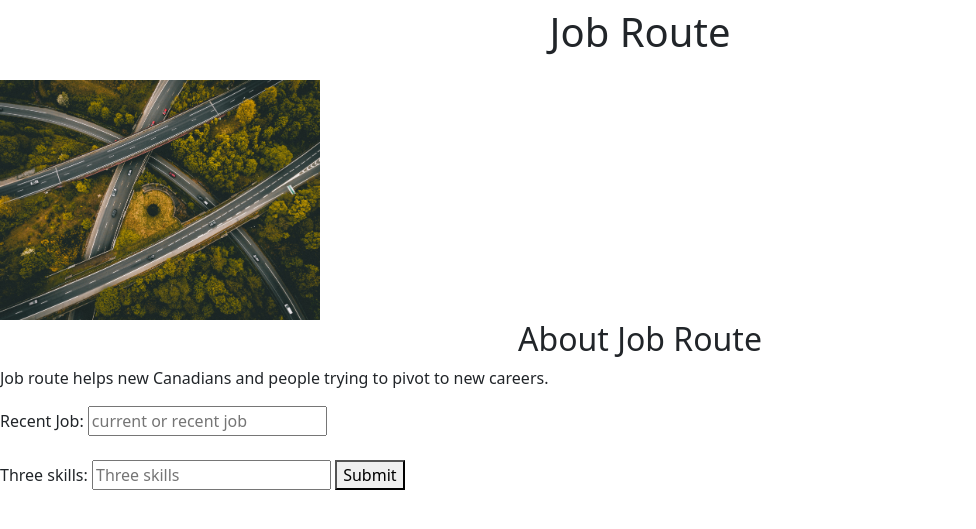
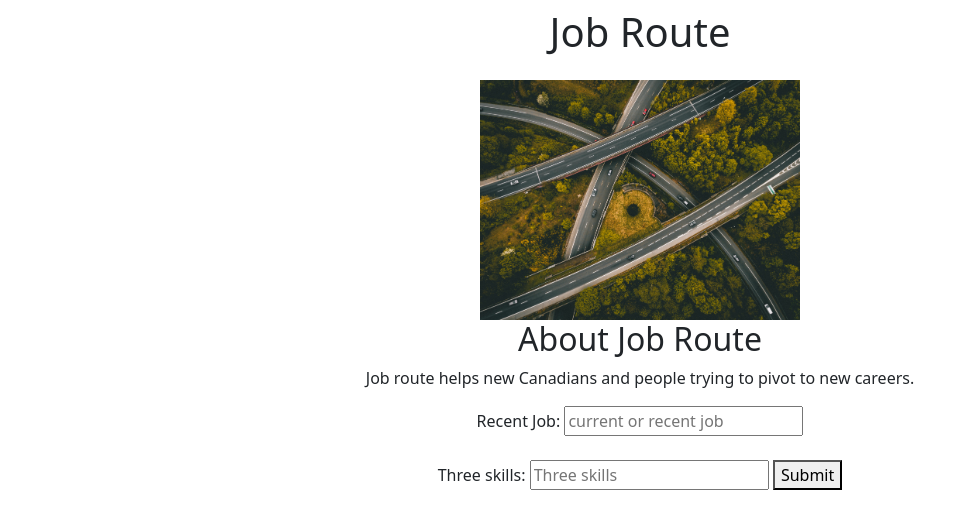
Before and after one commit to dhaneeshKK/jobRoute, a Flask app: page / in a window 1280 px wide. Shown: the top 529 px of the page, without its empty margins (0-976 px from the left). Run offline with Flask 3, Linux system fonts and the light colour scheme.

Commit message:
added image

```diff
--- a/templates/home.html
+++ b/templates/home.html
@@ -18,12 +18,15 @@
     <body>
         <div>
         <h1 class="text-center mt-2 mb-4">Job Route</h1>
-        <img class="img-fluid text-center" src="./static/banner.jpg" width="320" height="120">
+            <div class="text-center">
+            <img class="img-fluid" src="./static/banner.jpg" width="320" height="120">
+            </div>
         <h2 class="text-center">About Job Route</h2>
-        <p>
+        <p class="text-center">
         Job route helps new Canadians and people trying to pivot to new
         careers.
         </p>
+        <div class="text-center">
         <form action="{{ url_for("get_prompt")}}" method="post" enctype="multipart/form-data">
         <label for="recent_job">Recent Job:</label>
         <input type="text" id="recent_job" name="recentjob" placeholder="current or recent job">
@@ -31,6 +34,7 @@
         <label for="skills">Three skills:</label>
         <input type="text" id="skills" name="skills" placeholder="Three skills">
         <button type="submit">Submit</button>
+        </div>
         <p class="lead mt-4 mb-4">
         {{answerToHtml}}
         </p>
```
